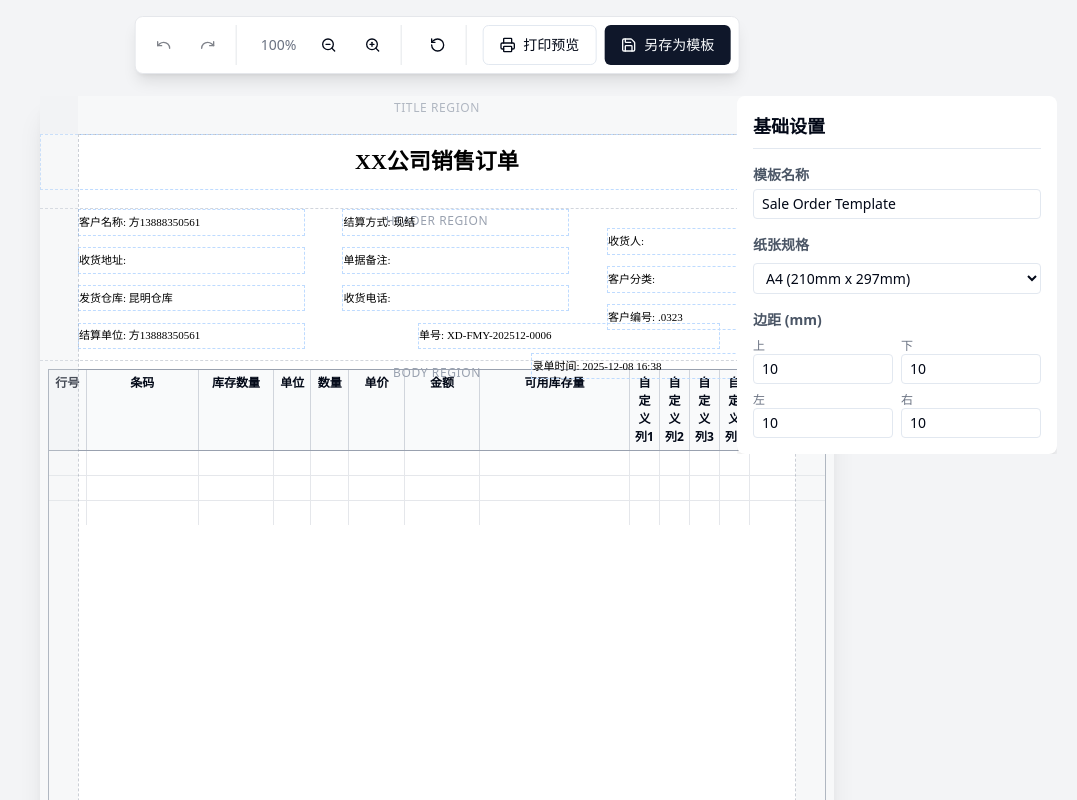
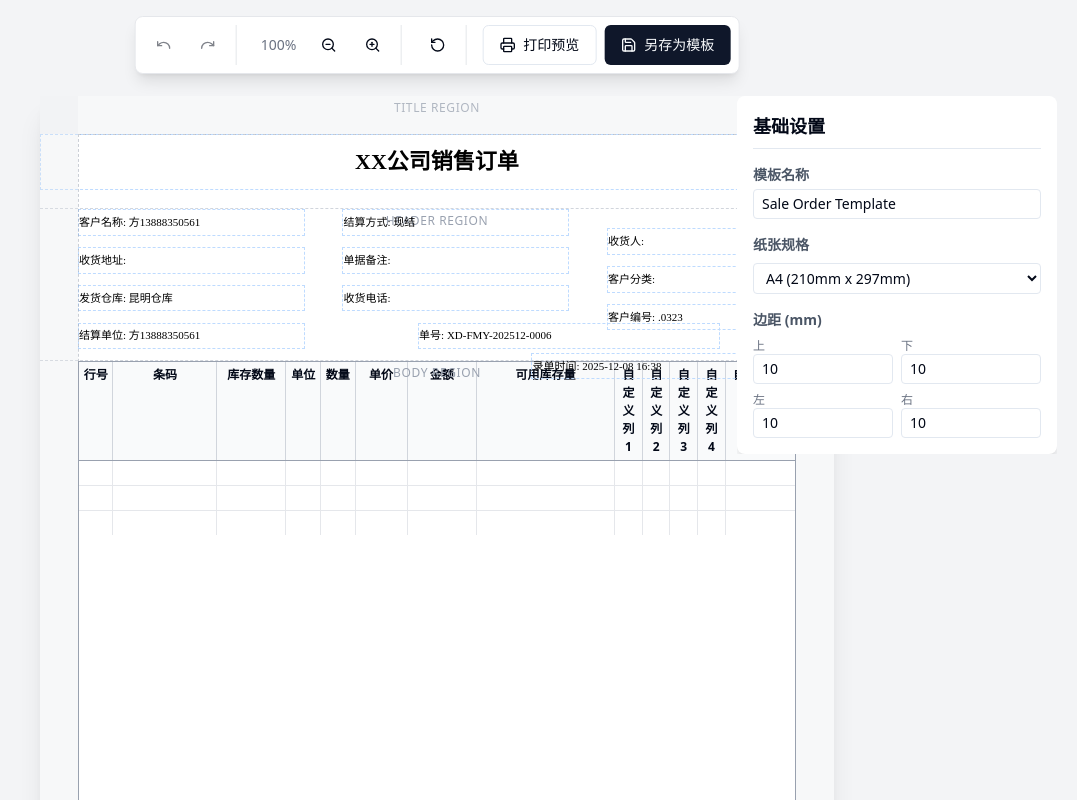
Before and after one commit to vbbbg/print-dnd, a React (Vite) app: page / in a window 1280 px wide. Shown: the top 800 px of the page, without its empty margins (203-1280 px from the left). Built offline with nearby package versions, Linux system fonts and the light colour scheme.

Commit message:
feat: Adjust Paper component layout to respect margins for RegionTable and add region table documentation.

```diff
--- /dev/null
+++ b/doc/project/region-table.md
@@ -0,0 +1,7 @@
+### 表格区域
+
+## 表格特性
+
+- 宽度自适应纸张大小
+  - 考虑边距
+- Table Header 宽度自适应
--- a/src/components/Paper.tsx
+++ b/src/components/Paper.tsx
@@ -144,7 +144,13 @@ export const Paper: React.FC<PaperProps> = ({
           height: mmToPx(footerTop - bodyTop),
         }}
       >
-        <div className="absolute inset-0 p-2 z-0">
+        <div
+          className="absolute z-0 top-0 bottom-0"
+          style={{
+            left: mmToPx(margins?.left || 0),
+            right: mmToPx(margins?.right || 0),
+          }}
+        >
           {/* Render Table */}
           {bodyItems && <RegionTable data={bodyItems} />}
         </div>
```
Also changed, not shown: package.json (indentation only).
